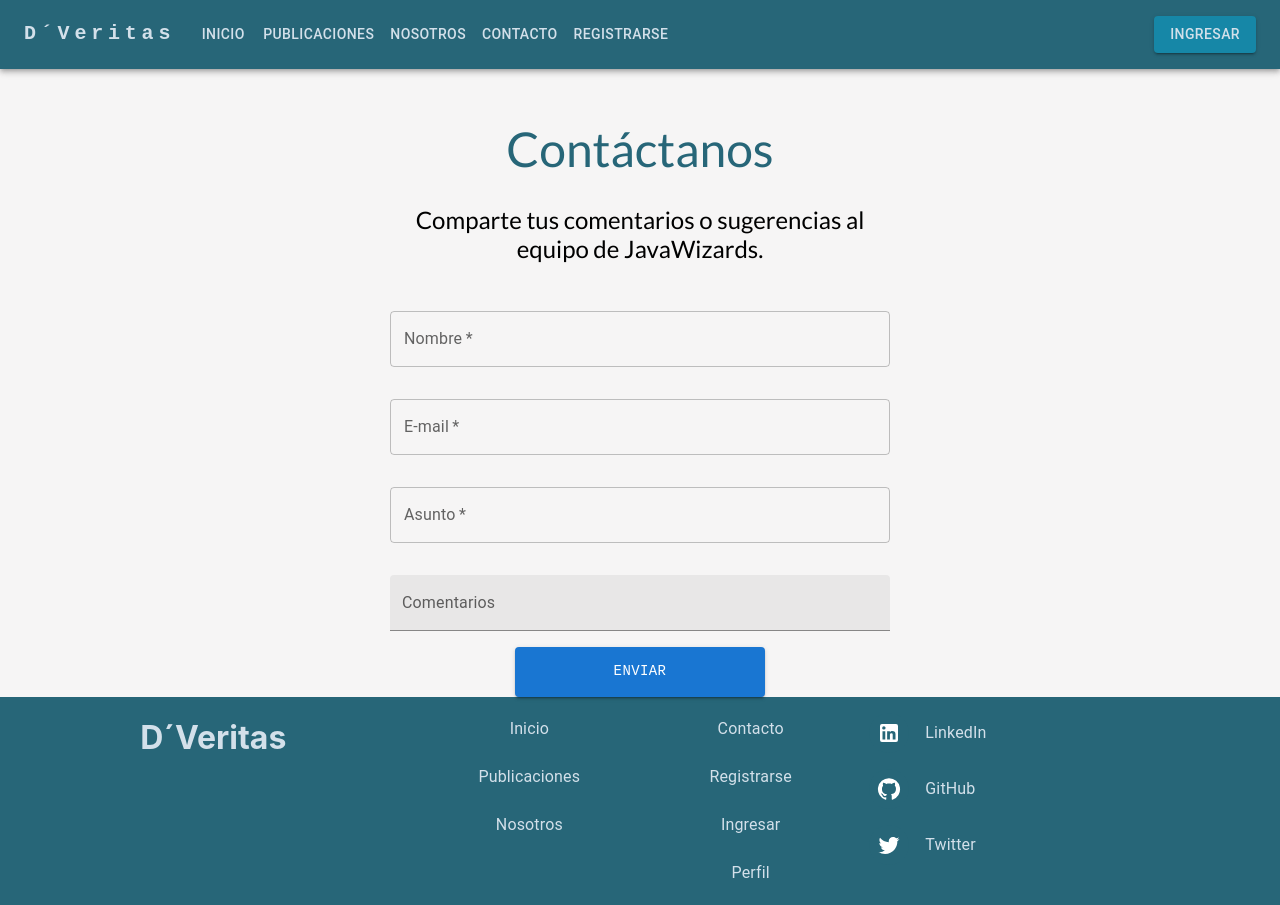
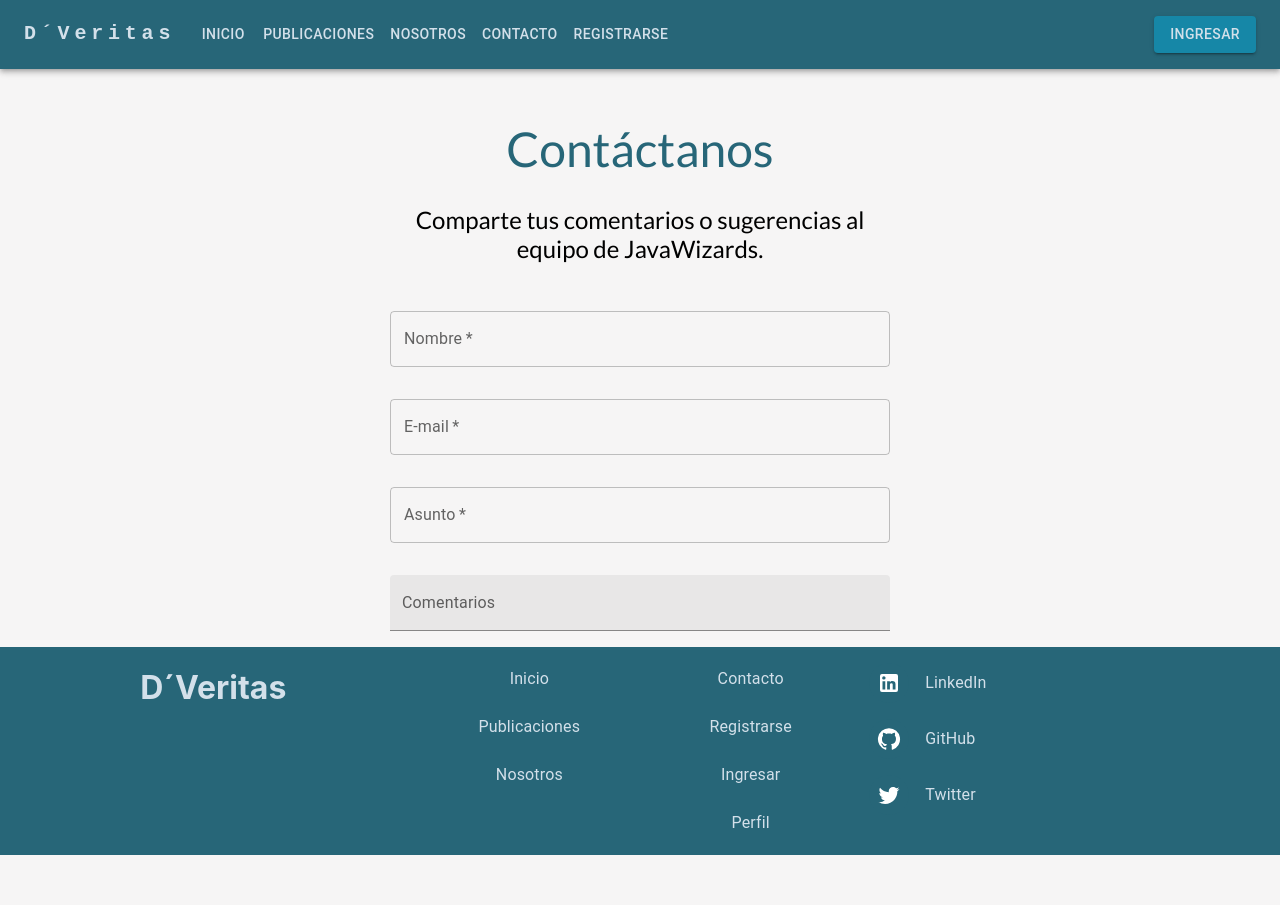
Before and after one commit to Emanuel-SO/DVeritas, a React (Create React App) app: page /contacto in a window 1280 px wide. After the commit the page ends 855 px from the top, so only its background shows below. Built offline with nearby package versions, Linux system fonts and the light colour scheme; the HTML template or start-up script is replaced by a standard one.

Commit message:
Contact c7modal

```diff
--- a/src/Components/Contact/Contact.js
+++ b/src/Components/Contact/Contact.js
@@ -3,74 +3,103 @@ import Box from '@mui/material/Box';
 import TextField from '@mui/material/TextField';
 import Typography from '@mui/material/Typography';
 import Stack from '@mui/material/Stack';
-import Button from '@mui/material/Button';
-import { Height } from '@mui/icons-material';
+
 
 function Contact() {
     return (
 
         <Box
-            component="form"
-            sx={{
+            component="form" // elemento raiz formulario HTML
+            sx={{  //Propiedad personalizada en el componente para agregar estilos personalizados utilizando "styled-system".
                 display: 'flex',
-                flexDirection: 'column',
+                flexDirection: 'column', //orientacion de los elementos
                 alignItems: 'center',
                 justifyContent: 'center',
                 textAlign: 'center',
                 fontFamily: 'monospace',
                 width: '100%',
-                maxWidth: '400px', // Set a maximum width for the form container
-                margin: '0 auto', // Center the container horizontally
+                maxWidth: '400px',
+                margin: '0 auto',
             }}
-            noValidate
-            autoComplete="off"
+            noValidate //Propiedad para que Este elemento no sea validado por el Navegador
+            autoComplete="off" //Autocompletado desactivado
         >
             <div>
-            <Typography variant="h5" mb={3} sx={{ fontFamily: "Lato, sans-serif", color: "#276678", fontSize: { xs: '2.5rem', sm: '3rem' }, marginTop: '3rem' }}>
+            <Typography //Bloque de texto con estilo Personalizado
+            variant="h5" // tipo de fuente o estilo que se va a utilizar para el texto.
+            mb={3} // margen inferior 3 unidades
+            sx={{ fontFamily: "Lato, sans-serif",
+            color: "#276678",
+            fontSize: { xs: '2.5rem',
+            sm: '3rem' },
+            marginTop: '3rem' }}>
             Contáctanos
           </Typography>
-                <div style={{ marginBottom: "3rem", fontSize: "1.5rem", fontFamily: "Lato, sans-serif"}}>
+                <div style={{ marginBottom: "3rem",
+                 fontSize: "1.5rem",
+                  fontFamily: "Lato, sans-serif"}}>
                     Comparte tus comentarios o sugerencias al equipo de JavaWizards.
                 </div>
 
 
                 <div>
-                    <TextField
-                        required
-                        id="outlined-basic"
+                    <TextField //Bloque de texto con estilo Personalizado
+                        required //Indica que el campo de entrada es obligatorio y debe ser completado por el usuario.
+                        id="outlined-basic" //Id para el campo de entrada
                         label="Nombre"
                         defaultValue=""
-                        variant="outlined"
-                        style={{ marginBottom: "16px", width: "500px" }}
+                        variant="outlined" //Variante de estilo del campo de entrada.
+                        style= //Agregar estilos personalizados al componente
+                        {{
+                            marginBottom: "16px",
+                            width: "500px"
+                         }}
                     />
 
-                    <TextField
+                    <TextField //Bloque de texto con estilo Personalizado
                         required
                         id="outlined-basic"
                         label="E-mail"
                         defaultValue=""
                         variant="outlined"
-                        style={{ marginBottom: "16px", marginTop: "16px", width: "500px" }}
+                        style=
+                        {{
+                             marginBottom: "16px",
+                             marginTop: "16px",
+                             width: "500px"
+                         }}
                     />
 
-                    <TextField
+                    <TextField //Bloque de texto con estilo Personalizado
                         required
                         id="outlined-basic"
                         label="Asunto"
                         defaultValue=""
                         variant="outlined"
-                        style={{ marginBottom: "16px", marginTop: "16px", width: "500px" }}
+                        style={{ marginBottom: "16px",
+                        marginTop: "16px",
+                        width: "500px" }}
                     />
                 </div>
                 <div>
-                    <TextField id="filled-basic" label="Comentarios" variant="filled" style={{ marginBottom: "16px", marginTop: "16px", width: "500px"}}  />
+                    <TextField //Bloque de texto con estilo Personalizado
+                    id="filled-basic"
+                    label="Comentarios"
+                    variant="filled" //Propiedad usada el componentes Material UI para un estilo de fondo "relleno" en un componente de formulario,
+                    style={{
+                        marginBottom: "16px",
+                     marginTop: "16px",
+                      width: "500px"
+                      }}  />
                 </div>
 
-                <Stack spacing={1} direction="row" sx={{ justifyContent: 'center' }}>
+                <Stack //Componente MUI que se utiliza para apilar elementos vertical u horizontalmente.
+                spacing={1}  //Espacio entre los elementos apilados.
+                direction="row" //Dirección en la que se apilan los elementos en ese caso fila.
+                sx={{  //Estilos personalizados al componente
+                    justifyContent: 'center'
+                    }}>
 
-                    <Button variant="contained" sx={{ margin: '16px', width: '250px', height: '50px', fontFamily: 'monospace', marginTop: "50px" }}>
-                        Enviar
-                    </Button>
 
                 </Stack>
 
```
Also changed, not shown: src/Components/Contact/Modal.js (added, +42 -0 lines).
